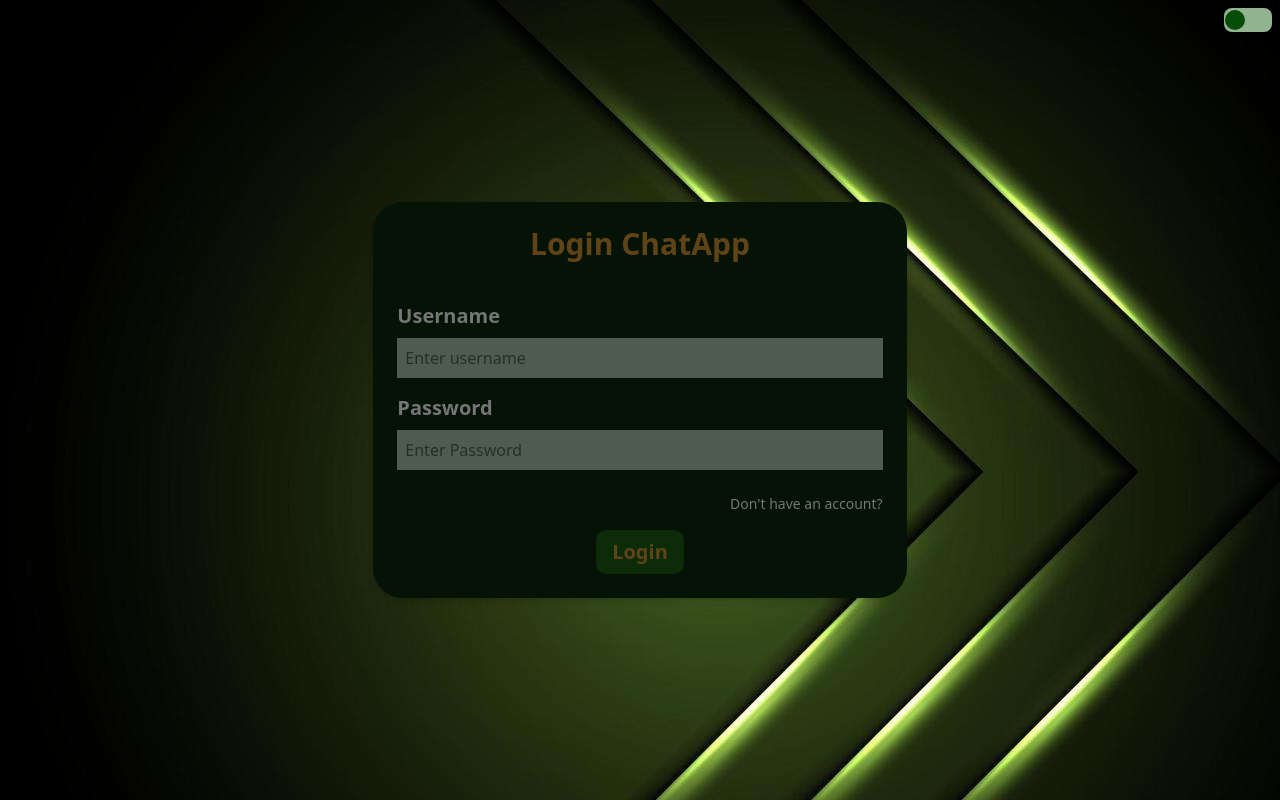
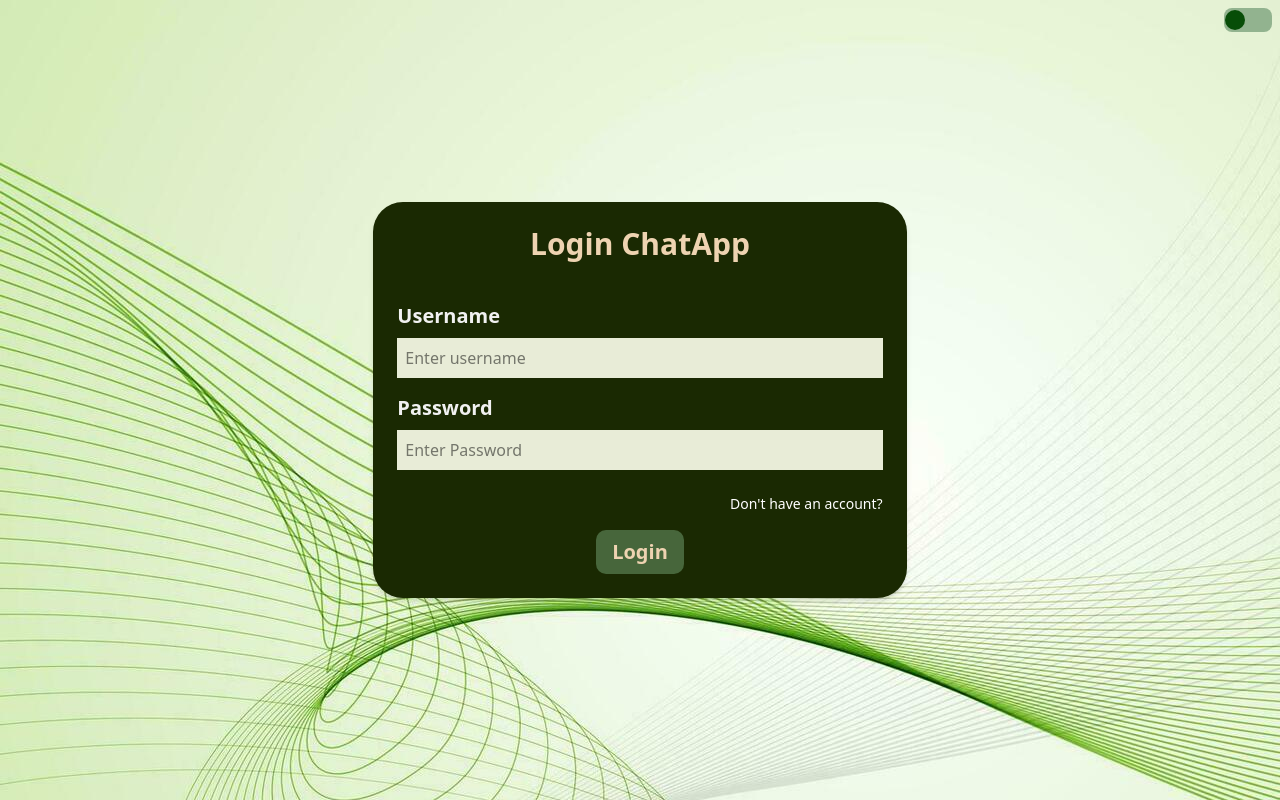
Before and after one commit to rh-pr/pern-chat-app, a React (Vite) app in the folder frontend/: page /login in a window 1280 px wide. Built offline with nearby package versions, Linux system fonts and the light colour scheme.

Commit message:
change cheked functionality

```diff
--- a/frontend/src/components/Thema.tsx
+++ b/frontend/src/components/Thema.tsx
@@ -10,7 +10,7 @@ function Thema() {
     }
   return (
     <label className={`fixed right-2 top-2 w-12 h-6  rounded-lg`}>
-        <input className="opacity-0" type="checkbox"onChange={(e) => changeThema(e)} />
+        <input className="opacity-0" type="checkbox" checked={design?.thema}  onChange={(e) => changeThema(e)} />
         <span className="slider round absolute pointer top-0 right-0 left-0 bottom-0  duration-[0.4s] rounded-lg"></span>
   </label>
   )
--- a/frontend/src/context/DesignContext.tsx
+++ b/frontend/src/context/DesignContext.tsx
@@ -6,7 +6,7 @@ import { getThemaColors } from "../utils/design";
 export const DesignContext = createContext<DesignContextType | null>(null);
 
 export const DesignContextProvider = ({ children }: {children: ReactNode}) => {
-    const [thema, setThema] = useState(true);
+    const [thema, setThema] = useState(false);
     const [colors, setColors] = useState<Colors>(getThemaColors(thema));
 
     useEffect(() => {
```
